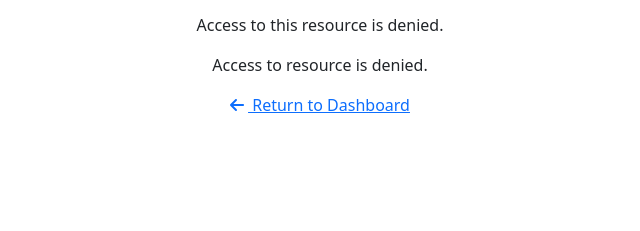
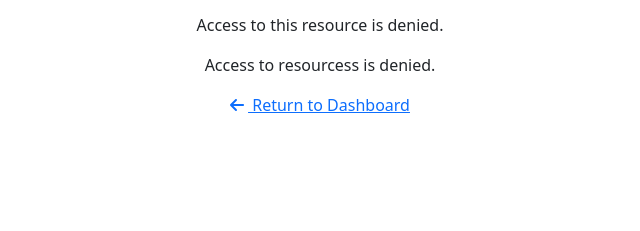
Before and after one commit to AyushWahane/Minor_test, a plain HTML site: page 401.html in a window 1280 px wide. Shown: the part 161-392 px from the top of the page, 320-960 px from the left. Drawn offline with nearby package versions, Linux system fonts and the light colour scheme.

Commit message:
Update 401.html

```diff
--- a/401.html
+++ b/401.html
@@ -21,7 +21,7 @@
                                     <h1 class="display-1">401</h1>
                                     <p class="lead">Unauthorized</p>
                                     <p>Access to this resource is denied.</p>
-                                    <p>Access to resource is denied.</p>
+                                    <p>Access to resourcess is denied.</p>
                                     <a href="index.html">
                                         <i class="fas fa-arrow-left me-1"></i>
                                         Return to Dashboard
```
